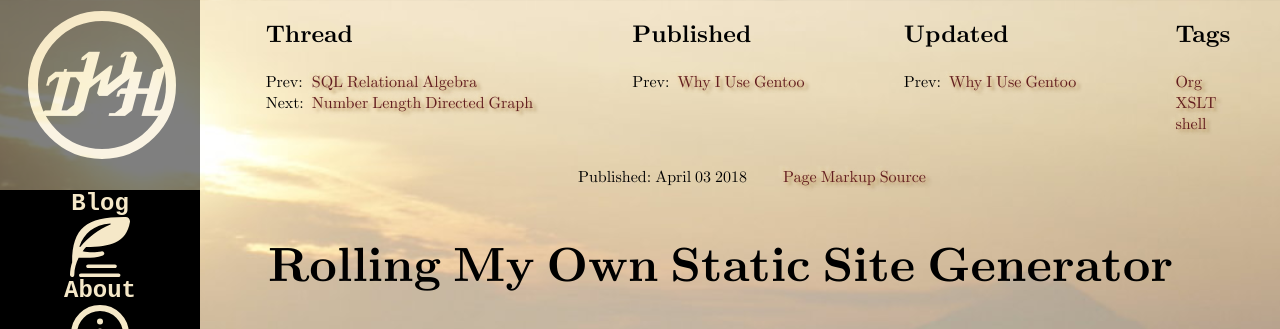
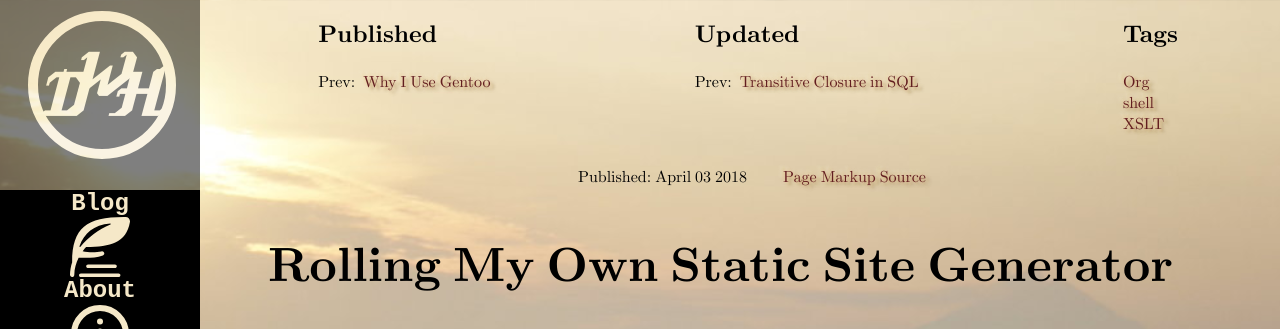
Before and after one commit to dwhoman/personal-site, a plain HTML site: page blog/rolling-my-own-static-site-generator.html in a window 1280 px wide. Shown: the top 329 px of the page. Drawn offline with Linux system fonts and the light colour scheme.

Commit message:
Fixed page ordering.

```diff
--- a/blog/rolling-my-own-static-site-generator.html
+++ b/blog/rolling-my-own-static-site-generator.html
@@ -27,25 +27,19 @@
 <div id="following-page" class="menu nav menu-btn"><a href="../blog/following.html" tabindex="11"><span>Following</span><img src="../graphics/noun_541507_cc.svg" alt=""></a></div>
 <div id="blog-feed-comp" class="filler menu"></div>
 <div id="nav-filler" class="filler"></div>
-<div id="to-top" class="nav menu-btn"><a href="#" tabindex="12"><span>Back to Top</span><img src="../graphics/to_top.svg" alt=""></a></div></header><aside id="related-posts"><nav id="blog-threads-local"><h2>Thread</h2>
-<dl>
-<dt>Prev:</dt>
-<dd class="cloud"><a href="sql-relational-algebra.html">SQL Relational Algebra</a></dd>
-<dt>Next:</dt>
-<dd class="cloud"><a href="sql-number-length-dag.html">Number Length Directed Graph</a></dd>
-</dl></nav><nav id="blog-published-local"><h2>Published</h2>
+<div id="to-top" class="nav menu-btn"><a href="#" tabindex="12"><span>Back to Top</span><img src="../graphics/to_top.svg" alt=""></a></div></header><aside id="related-posts"><nav id="blog-published-local"><h2>Published</h2>
 <dl>
 <dt>Prev:</dt>
 <dd class="cloud"><a href="why-gentoo.html">Why I Use Gentoo</a></dd>
 </dl></nav><nav id="blog-updated-local"><h2>Updated</h2>
 <dl>
 <dt>Prev:</dt>
-<dd class="cloud"><a href="why-gentoo.html">Why I Use Gentoo</a></dd>
+<dd class="cloud"><a href="sql-transitive-closure.html">Transitive Closure in SQL</a></dd>
 </dl></nav><nav id="tag-list"><h2>Tags</h2>
 <ul>
 <li><a href="../categories.xhtml#Org">Org</a></li>
+<li><a href="../categories.xhtml#shell">shell</a></li>
 <li><a href="../categories.xhtml#XSLT">XSLT</a></li>
-<li><a href="../categories.xhtml#shell">shell</a></li>
 </ul></nav></aside><aside id="generation-dates"><ul>
 <li id="publication-date">Published: <time datetime="2018-04-03T00:00:00">April 03 2018</time>
 </li>
```
Also changed, not shown: blog/sql-number-length-dag.html (+2 -2 lines), blog/sql-relational-algebra.html (+3 -3 lines), blog/sql-transitive-closure.html (+2 -2 lines), blog/why-gentoo.html (+2 -2 lines), 1 other file.
